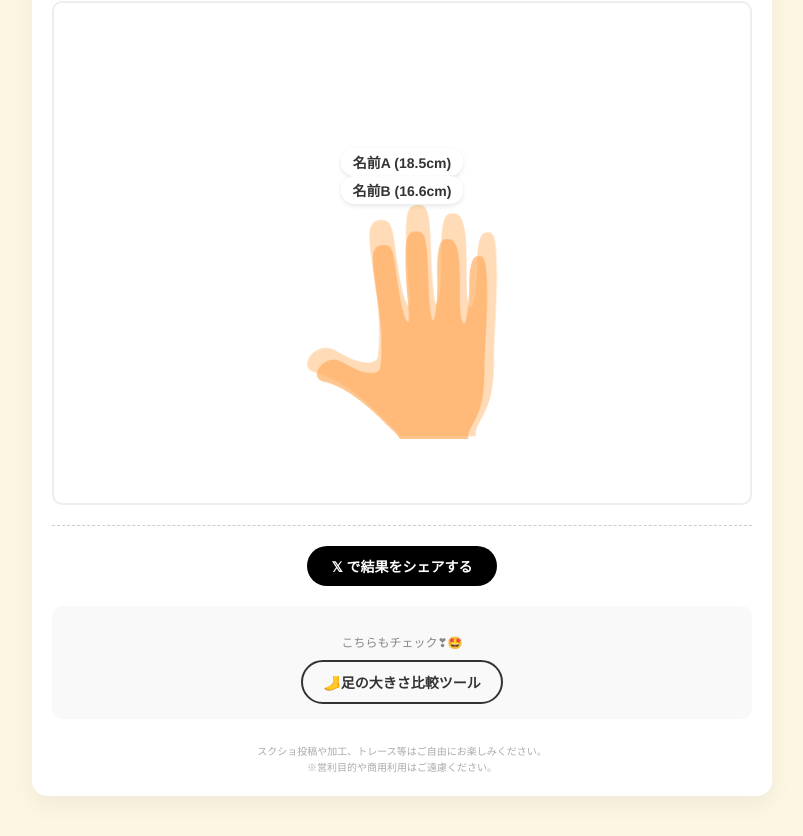
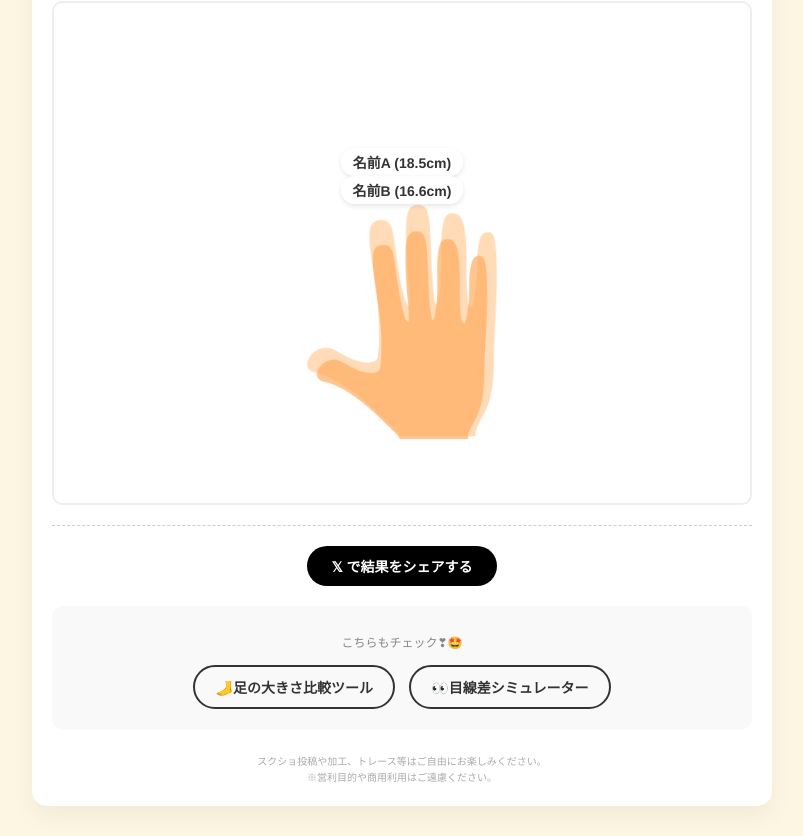
Before and after one commit to qwertyaz111/hand-size-comparison, a plain HTML site: page index.html in a window 1280 px wide. Shown: the part 414-1250 px from the top of the page, without its empty margins (238-1041 px from the left). Drawn offline with Linux system fonts and the light colour scheme.

Commit message:
Add eye level simulator link to index.html
Added a new link to the eye level simulator in the HTML.

```diff
--- a/index.html
+++ b/index.html
@@ -85,6 +85,7 @@
             border-radius: 30px;
             display: inline-block;
             transition: 0.3s;
+            margin: 5px;
         }
         .other-tools-link a:hover {
             background: #333;
@@ -161,6 +162,9 @@
             <p style="font-size: 12px; color: #888; margin-bottom: 10px;">こちらもチェック❣🤩</p>
             <a href="https://qwertyaz111.github.io/foot-size-comparison/">
                 🦶足の大きさ比較ツール
+            </a>
+            <a href="https://qwertyaz111.github.io/eye-level-simulator/">
+                👀目線差シミュレーター
             </a>
         </div>
 
```
